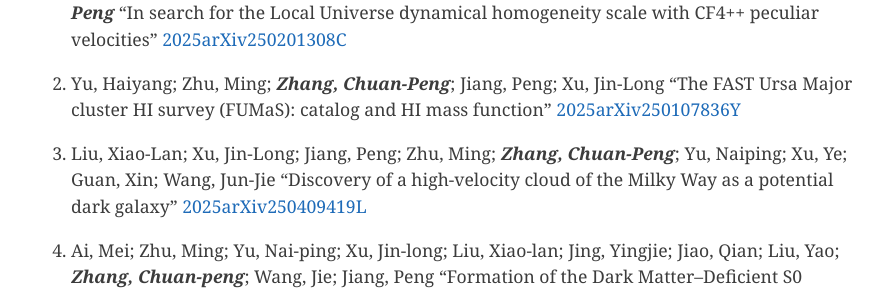
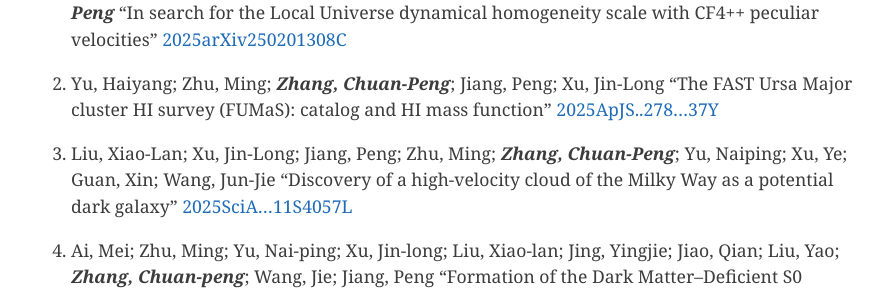
Before and after one commit to zcp521/zcp521.github.io, a Jekyll site: the page built from pub.md, in a window 1280 px wide and 900 px high, scrolled down 599 px. Shown: the part 163-457 px from the top of the window, without its empty margins (193-1079 px from the left). Built offline with Jekyll 4.4.1, drawn with Linux system fonts in a browser that asks for light colours.

Commit message:
Update pub.md

```diff
--- a/pub.md
+++ b/pub.md
@@ -21,11 +21,11 @@ tagline: "My publication list"
 
 81. Yu, Haiyang; Zhu, Ming; ***Zhang, Chuan-Peng***; Jiang, Peng; Xu, Jin-Long
 	"The FAST Ursa Major cluster HI survey (FUMaS): catalog and HI mass function"
-	[2025arXiv250107836Y](https://ui.adsabs.harvard.edu/abs/2025arXiv250107836Y/abstract)
+	[2025ApJS..278...37Y](https://ui.adsabs.harvard.edu/abs/2025ApJS..278...37Y/abstract)
 
 80. Liu, Xiao-Lan; Xu, Jin-Long; Jiang, Peng; Zhu, Ming; ***Zhang, Chuan-Peng***; Yu, Naiping; Xu, Ye; Guan, Xin; Wang, Jun-Jie
 	"Discovery of a high-velocity cloud of the Milky Way as a potential dark galaxy"
-	[2025arXiv250409419L](https://ui.adsabs.harvard.edu/abs/2025arXiv250409419L/abstract)
+	[2025SciA...11S4057L](https://ui.adsabs.harvard.edu/abs/2025SciA...11S4057L/abstract)
 
 79. Ai, Mei; Zhu, Ming; Yu, Nai-ping; Xu, Jin-long; Liu, Xiao-lan; Jing, Yingjie; Jiao, Qian; Liu, Yao; ***Zhang, Chuan-peng***; Wang, Jie; Jiang, Peng
 	"Formation of the Dark Matter–Deficient S0 Galaxy NGC 4111 under the Tidal Interactions"
```
